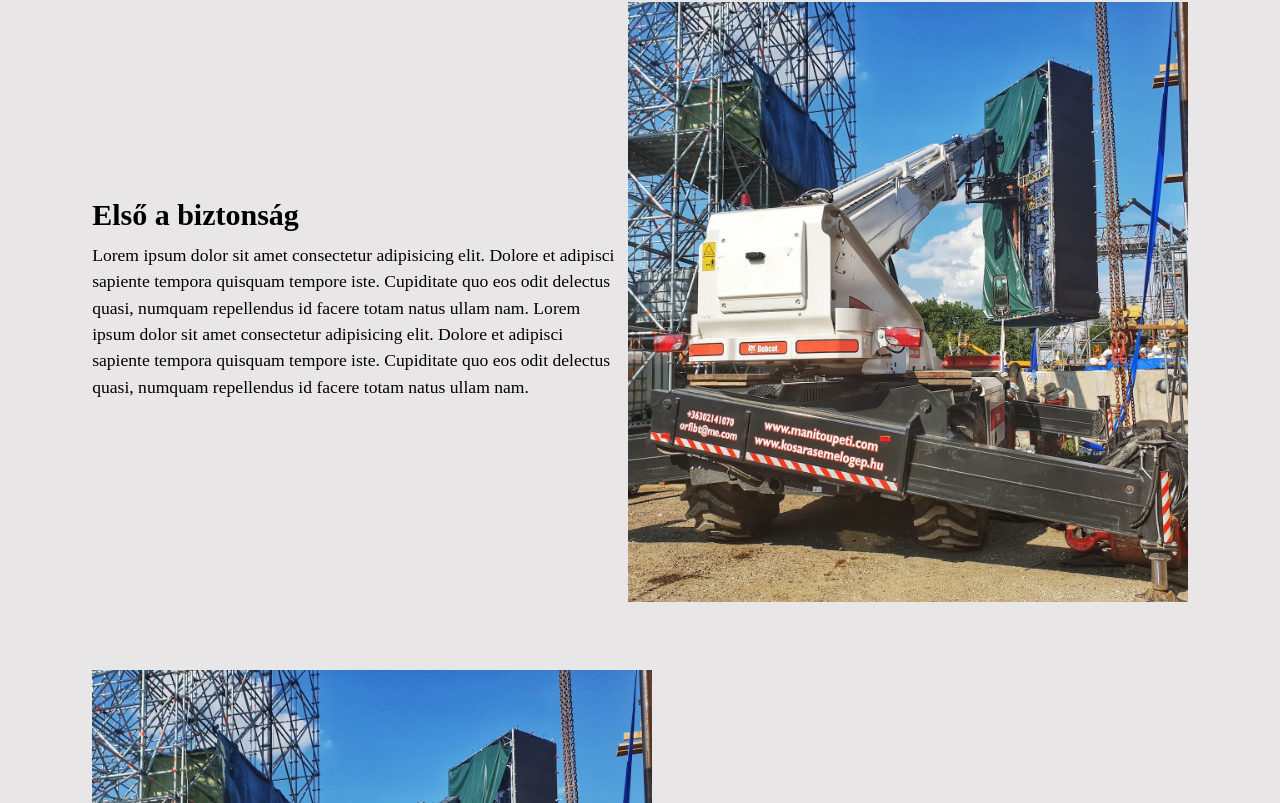
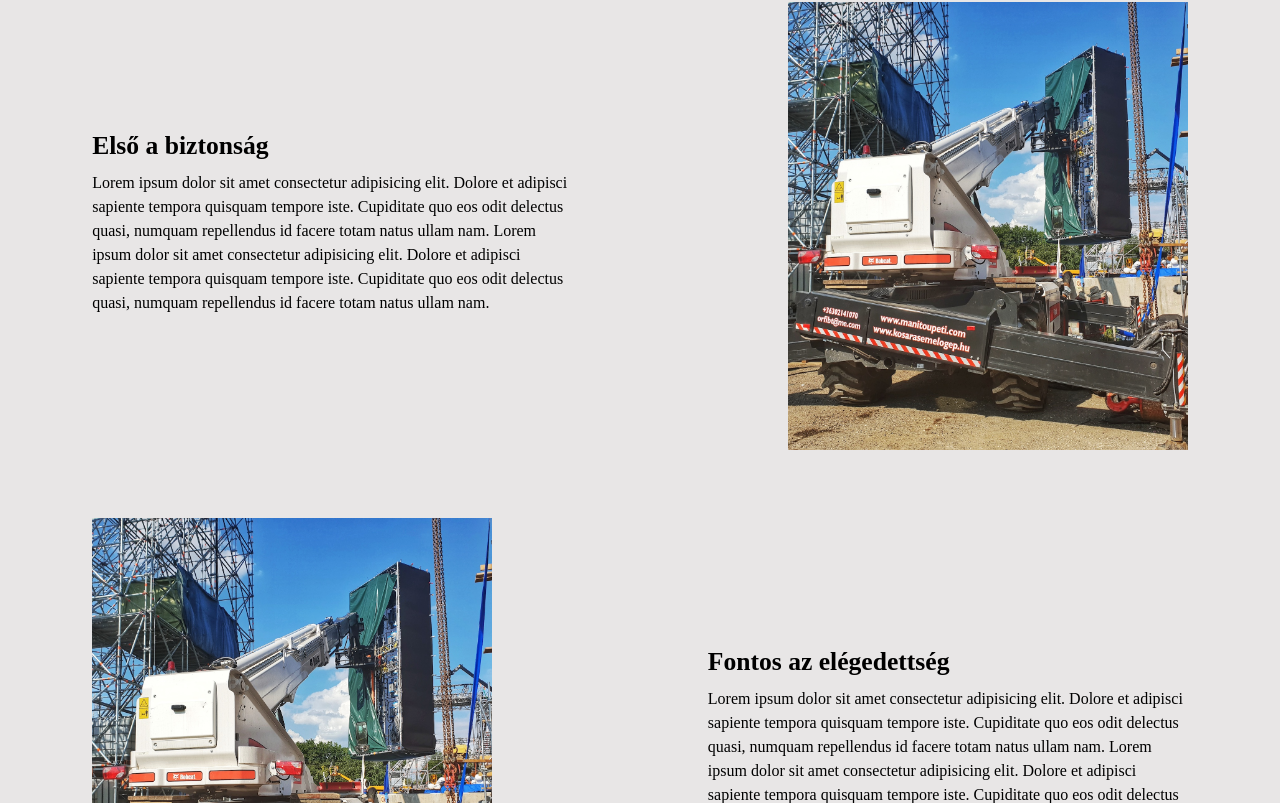
Before and after one commit to Zsotya/manitoupeti, a Vue app: page / in a window 1280 px wide. Shown: the part 1097-1900 px from the top of the page. Built offline with nearby package versions, Linux system fonts and the light colour scheme.

Commit message:
Modified HomeParagraph.vue images sizing, added more responsiveness

```diff
--- a/src/components/HomeComponents/HomeParagraph.vue
+++ b/src/components/HomeComponents/HomeParagraph.vue
@@ -50,8 +50,8 @@ const isEven = paragraph.id % 2 === 0;
 }
 
 .image-side img {
-  width: 35rem;
-  height: 37.5rem;
+  width: 45rem;
+  height: 48rem;
   object-fit: cover;
 }
 
@@ -63,21 +63,60 @@ const isEven = paragraph.id % 2 === 0;
   margin-right: 3rem;
 }
 
+/* Közepes desktop nézet */
+
+@media screen and (max-width: 1600px) {
+  .image-side img {
+    width: 40rem;
+    height: 43rem;
+  }
+}
+
+/* Kisebb desktop nézet */
+
+@media screen and (max-width: 1440px) {
+  .image-side img {
+    width: 31rem;
+    height: 34rem;
+  }
+}
+
+/* Kicsi desktop nézet */
+
+@media screen and (max-width: 1280px) {
+  .image-side img {
+    width: 25rem;
+    height: 28rem;
+  }
+  .text-side p {
+    font-size: 1rem;
+  }
+
+  .text-side h1 {
+    font-size: 1.6rem;
+  }
+}
+
 /* Laptop nézet */
 
 @media screen and (max-width: 1024px) {
+  .text-side {
+    padding-right: 10px;
+  }
+  .reverse-order .text-side {
+    padding-right: 0px;
+  }
   .text-side h1 {
     font-size: 1.5rem;
   }
 
   .text-side p {
-    font-size: 1rem;
     max-width: 50ch;
   }
 
   .image-side img {
-    width: 23rem;
-    height: 25rem;
+    width: 24rem;
+    height: 26rem;
   }
 }
 
```
